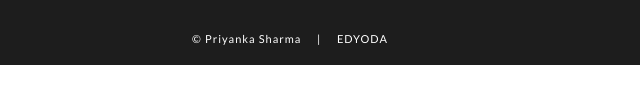
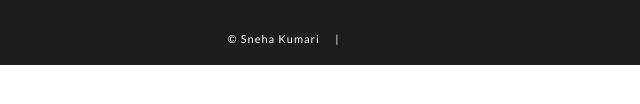
Before and after one commit to Sneha050412/Ecommerce, a plain HTML site: page footer.html in a window 1280 px wide. Shown: the part 228-332 px from the top of the page, 350-990 px from the left. Drawn offline with Linux system fonts and the light colour scheme.

Commit message:
Error resolve footer page

```diff
--- a/footer.html
+++ b/footer.html
@@ -45,7 +45,7 @@
                     <p> united states </p>
                 </div>
             </div>
-            <div id="credit"><a href="https://linkedin.com/in/priyanka-sharma-b79401142"> © Priyanka Sharma </a> &nbsp&nbsp&nbsp | &nbsp&nbsp&nbsp <a href="https://www.edyoda.com/" target="_blank"> EDYODA </a></div>
+            <div id="credit"><a href="https://www.linkedin.com/in/sneha-kumari-09526a249/"> © Sneha Kumari </a> &nbsp&nbsp&nbsp | &nbsp&nbsp&nbsp </div>
         </section>
 
     </footer>
```
